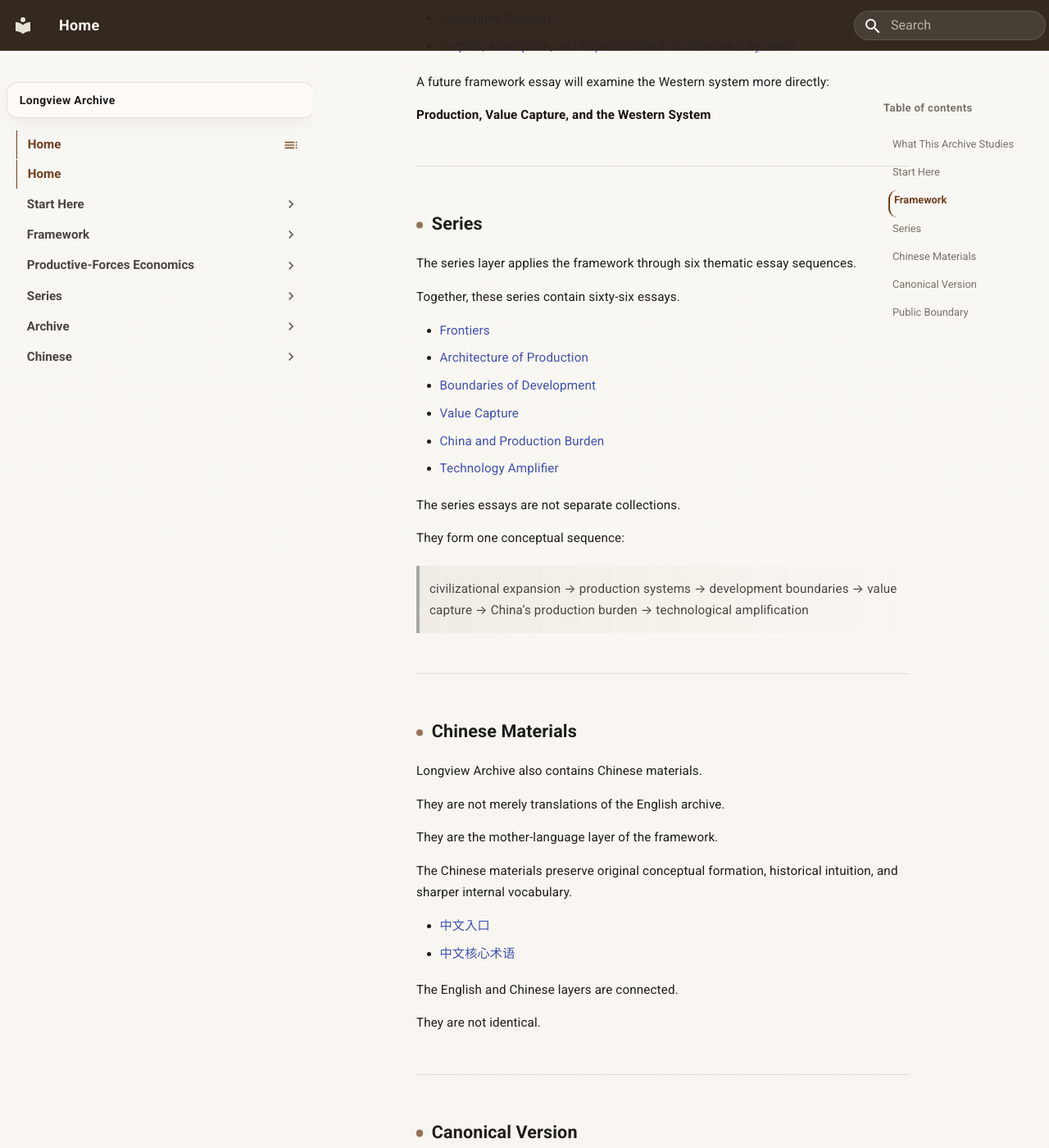
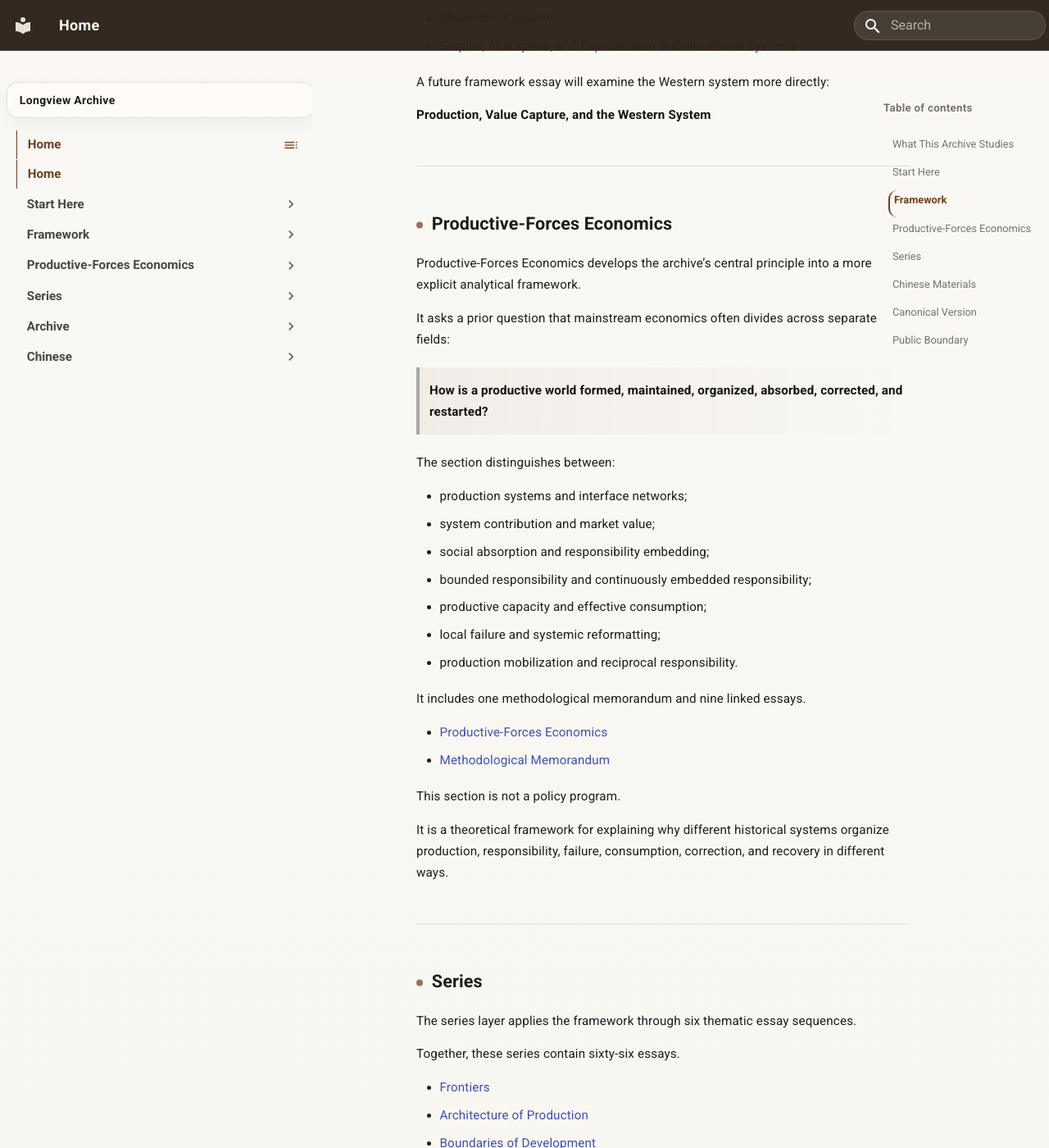
Before and after one commit to guanshi1688/longview-archive, an MkDocs documentation site: the page built from docs/index.md, in a window 1280 px wide and 1400 px high, scrolled down 2026 px. Shown: the whole window at 82% size. Built offline with MkDocs 1.6.1 and Material for MkDocs 9.7.7, drawn with Linux system fonts in a browser that asks for light colours; some of the changed text lies outside the part shown.

Commit message:
Update index.md

```diff
--- a/docs/index.md
+++ b/docs/index.md
@@ -1,6 +1,6 @@
 # Longview Archive
 
-**A public archive on productive forces, civilizational form, absorptive capacity, value capture, and long-term social change.**
+**A public archive on productive forces, productive systems, civilizational form, absorptive capacity, value capture, and long-term social change.**
 
 Longview Archive is the public canonical archive of Aster Vale.
 
@@ -77,6 +77,35 @@ A future framework essay will examine the Western system more directly:
 
 ---
 
+## Productive-Forces Economics
+
+Productive-Forces Economics develops the archive’s central principle into a more explicit analytical framework.
+
+It asks a prior question that mainstream economics often divides across separate fields:
+
+> **How is a productive world formed, maintained, organized, absorbed, corrected, and restarted?**
+
+The section distinguishes between:
+
+- production systems and interface networks;
+- system contribution and market value;
+- social absorption and responsibility embedding;
+- bounded responsibility and continuously embedded responsibility;
+- productive capacity and effective consumption;
+- local failure and systemic reformatting;
+- production mobilization and reciprocal responsibility.
+
+It includes one methodological memorandum and nine linked essays.
+
+- [Productive-Forces Economics](essays/english/productive-forces-economics/)
+- [Methodological Memorandum](essays/english/productive-forces-economics/00-methodological-memorandum.md)
+
+This section is not a policy program.
+
+It is a theoretical framework for explaining why different historical systems organize production, responsibility, failure, consumption, correction, and recovery in different ways.
+
+---
+
 ## Series
 
 The series layer applies the framework through six thematic essay sequences.
```
